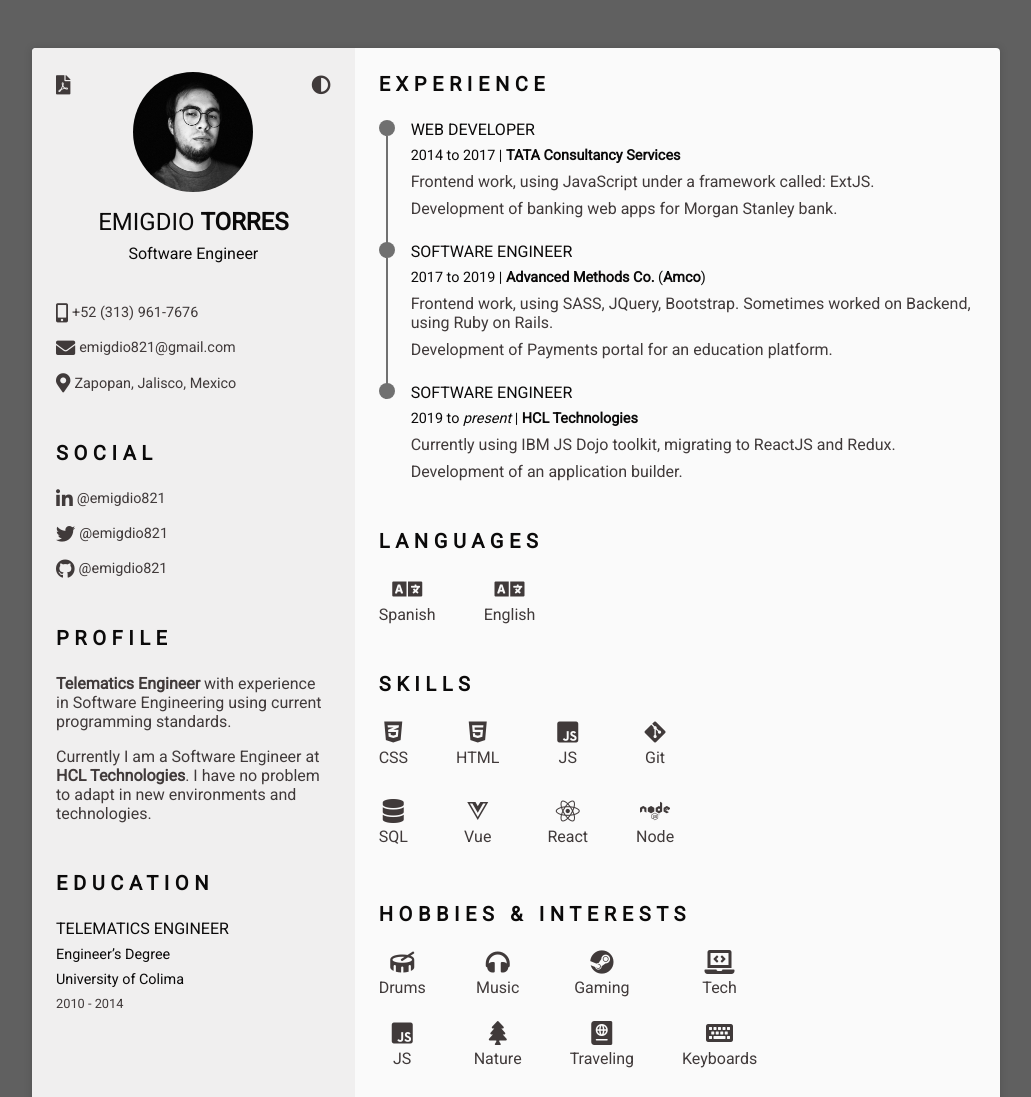
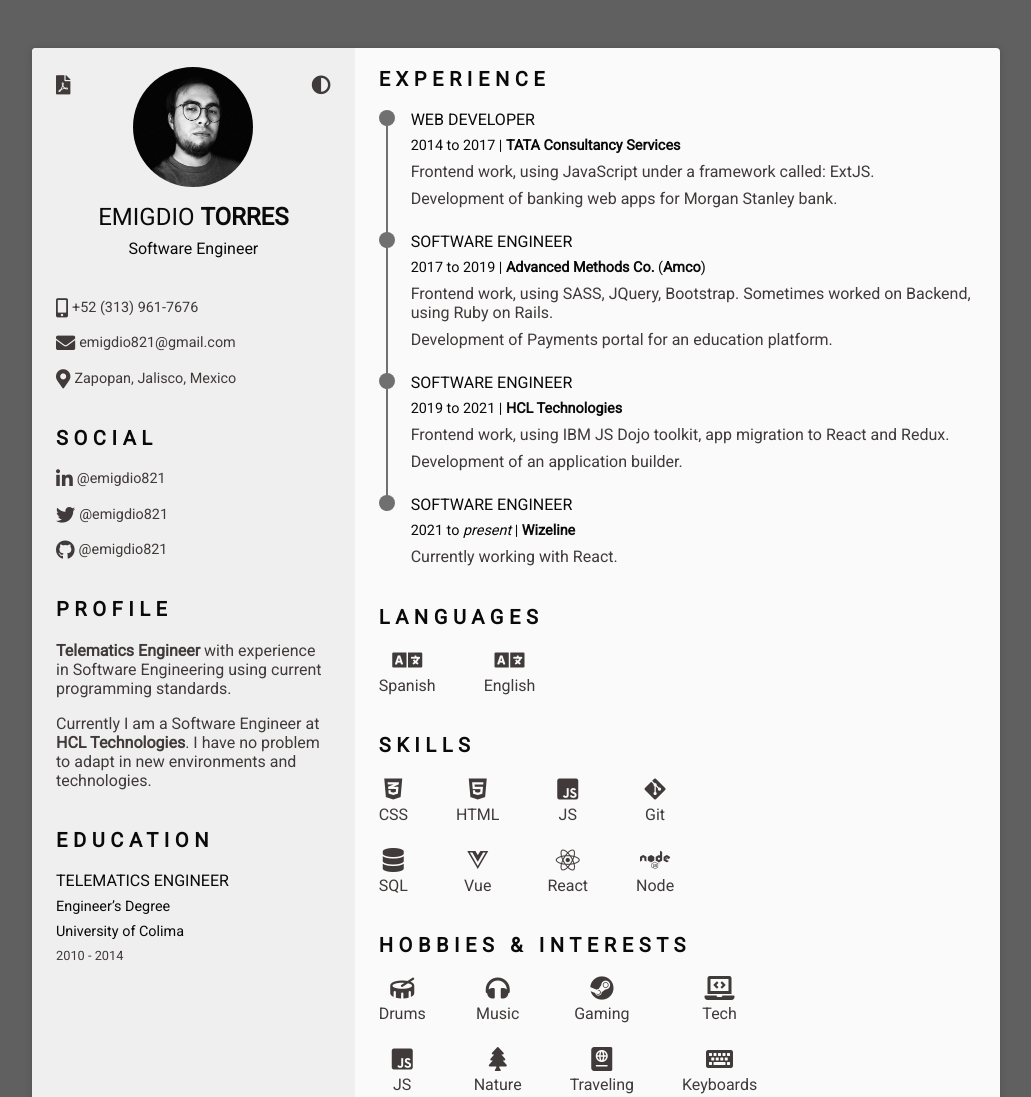
Before and after one commit to emigdio821/emigdio821-resume.github.io, a plain HTML site: page index.html in a window 1280 px wide. Shown: the top 1097 px of the page, without its empty margins (124-1155 px from the left). Drawn offline with Linux system fonts and the light colour scheme.

Commit message:
Updated cv

```diff
--- a/assets/css/styles.css
+++ b/assets/css/styles.css
@@ -26,7 +26,7 @@
 
   --mb-1: 0.5rem;
   --mb-2: 1rem;
-  --mb-3: 1.5rem;
+  --mb-3: 1.2rem;
 
   --z-fixed: 100;
   --z-animation: 9;
@@ -286,7 +286,7 @@ img {
 
 /* Section */
 .section {
-  padding: 1.5rem 0;
+  padding: 1.2rem 0;
 }
 
 .hobbies.section {
@@ -552,7 +552,6 @@ img {
 .skills__name {
   display: flex;
   align-items: center;
-  margin-bottom: var(--mb-1);
 }
 
 .skills__circle {
--- a/index.html
+++ b/index.html
@@ -301,7 +301,7 @@
                       loading__animation loading__animation-text
                     "
                   >
-                    2019 to <i>present</i> | <b>HCL Technologies</b>
+                    2019 to 2021 | <b>HCL Technologies</b>
                   </span>
                   <p
                     class="
@@ -309,12 +309,43 @@
                       loading__animation loading__animation-text
                     "
                   >
-                    Currently using IBM JS Dojo toolkit, migrating to ReactJS
+                    Frontend work, using IBM JS Dojo toolkit, app migration to React
                     and Redux.
                   </p>
                   <p class="loading__animation loading__animation-text">
                     Development of an application builder.
                   </p>
+                </div>
+              </div>
+              <div class="experience__content">
+                <div class="experience__data bd-grid">
+                  <h3
+                    class="
+                      experience__title
+                      loading__animation loading__animation-text
+                    "
+                  >
+                    Software Engineer
+                  </h3>
+                  <span
+                    class="
+                      experience__company
+                      loading__animation loading__animation-text
+                    "
+                  >
+                    2021 to <i>presnet</i> | <b>Wizeline</b>
+                  </span>
+                  <p
+                    class="
+                      experience__description
+                      loading__animation loading__animation-text
+                    "
+                  >
+                    Currently working with React.
+                  </p>
+                  <!-- <p class="loading__animation loading__animation-text">
+                    Development of an application builder.
+                  </p> -->
                 </div>
               </div>
             </div>
@@ -814,18 +845,34 @@
               <div class="experience__content">
                 <div class="experience__time">
                   <span class="experience__rounder"></span>
+                  <span class="experience__line"></span>
+                </div>
+                <div class="experience__data bd-grid">
+                  <h3 class="experience__title">Software Engineer</h3>
+                  <span class="experience__company">
+                    2019 to 2021 | <b>HCL Technologies</b>
+                  </span>
+                  <p class="experience__description">
+                    Frontend work, using IBM JS Dojo toolkit, app migration to React
+                    and Redux.
+                  </p>
+                  <p>Development of an application builder.</p>
+                </div>
+              </div>
+              <div class="experience__content">
+                <div class="experience__time">
+                  <span class="experience__rounder"></span>
                   <!-- <span class="experience__line"></span> -->
                 </div>
                 <div class="experience__data bd-grid">
                   <h3 class="experience__title">Software Engineer</h3>
                   <span class="experience__company">
-                    2019 to <i>present</i> | <b>HCL Technologies</b>
+                    2021 to <i>present</i> | <b>Wizeline</b>
                   </span>
                   <p class="experience__description">
-                    Currently using IBM JS Dojo toolkit, migrating to ReactJS
-                    and Redux.
+                    Currently working with React.
                   </p>
-                  <p>Development of an application builder.</p>
+                  <!-- <p>Development of an application builder.</p> -->
                 </div>
               </div>
             </div>
```
Also changed, not shown: 1 other file.
